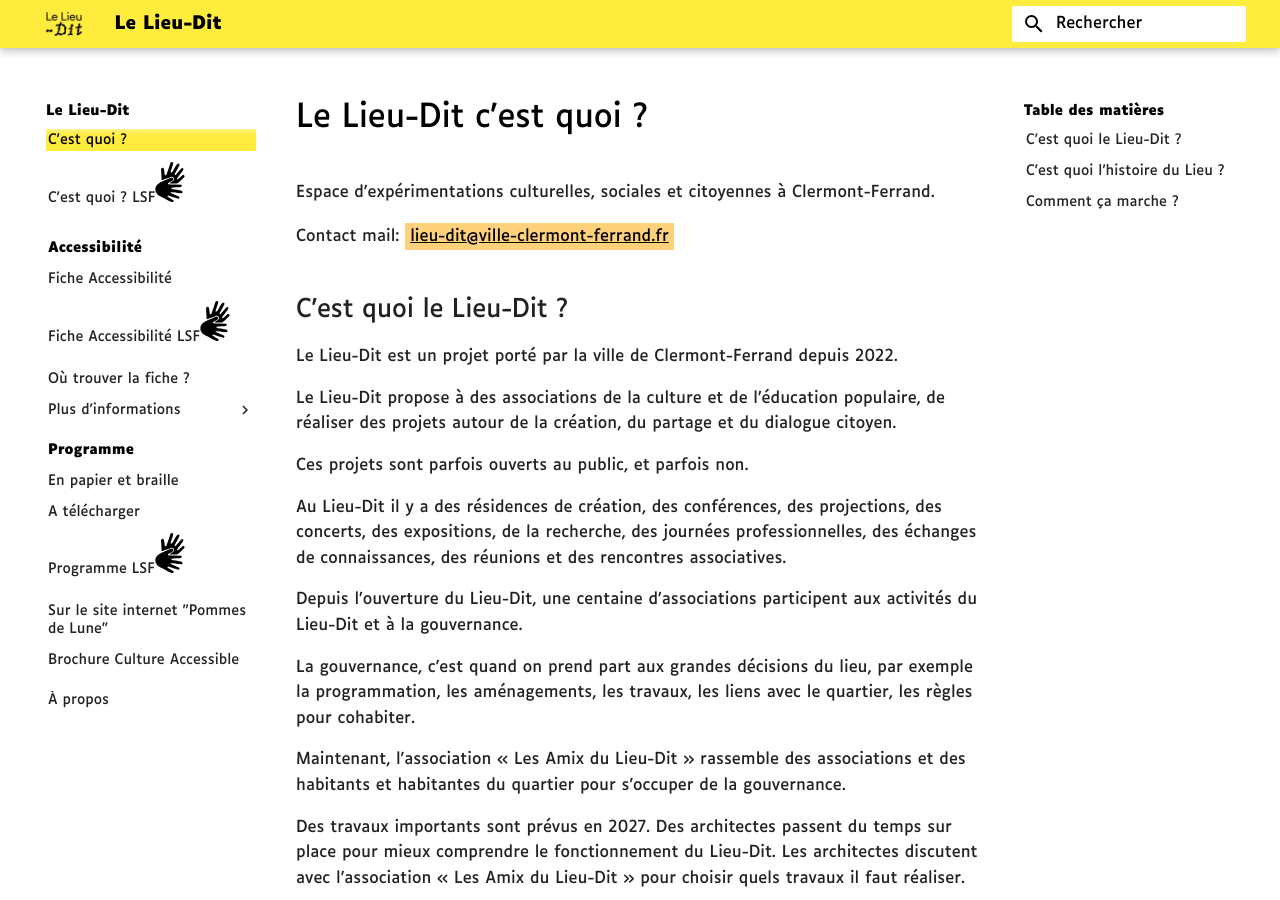
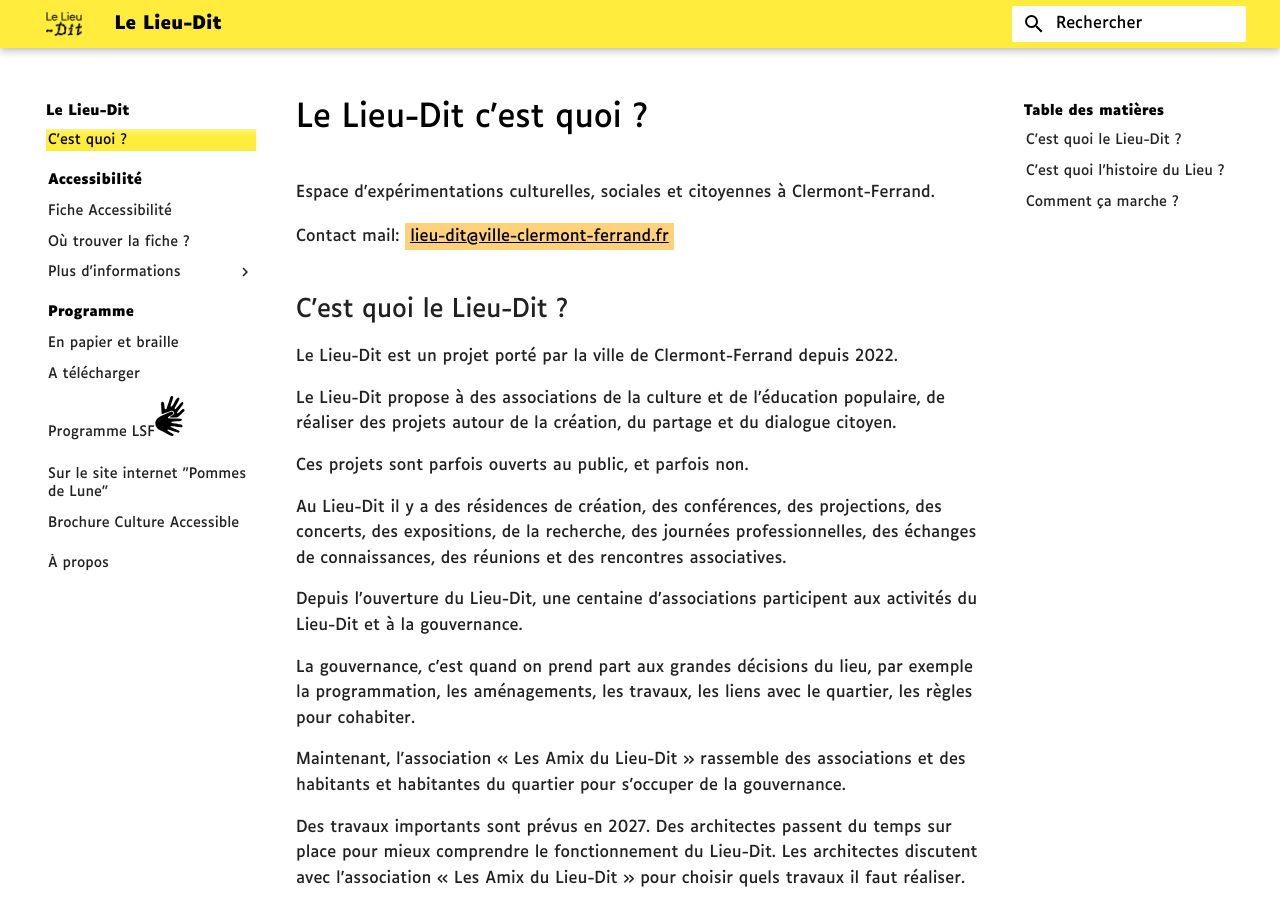
Before and after one commit to Lieu-Dit/web, an MkDocs documentation site: the page built from docs/index.md, in a window 1280 px wide and 900 px high. Built offline with MkDocs 1.6.1 and Material for MkDocs 9.7.7, drawn with Linux system fonts in a browser that asks for light colours.

Commit message:
nav meu : comment unused pages

```diff
--- a/mkdocs.yml
+++ b/mkdocs.yml
@@ -22,13 +22,13 @@
 
 nav:
   - C'est quoi ?: index.md
-  - <span class="lsf braille">C'est quoi ? LSF</span>: index-lsf.md
+  #- <span class="lsf braille">C'est quoi ? LSF</span>: index-lsf.md
   - Accessibilité:
     - Fiche Accessibilité: access.md
-    - <span class="lsf">Fiche Accessibilité LSF</span>: access-lsf.md
+    #- <span class="lsf">Fiche Accessibilité LSF</span>: access-lsf.md
     - Où trouver la fiche ?: access-infos.md
     - Plus d'informations:
-      - Photographies: photos.md
+      #- Photographies: photos.md
       - Travail en cours: todo.md
       - Outils pour les orgas: ressources.md
       # - Ressources:
```
